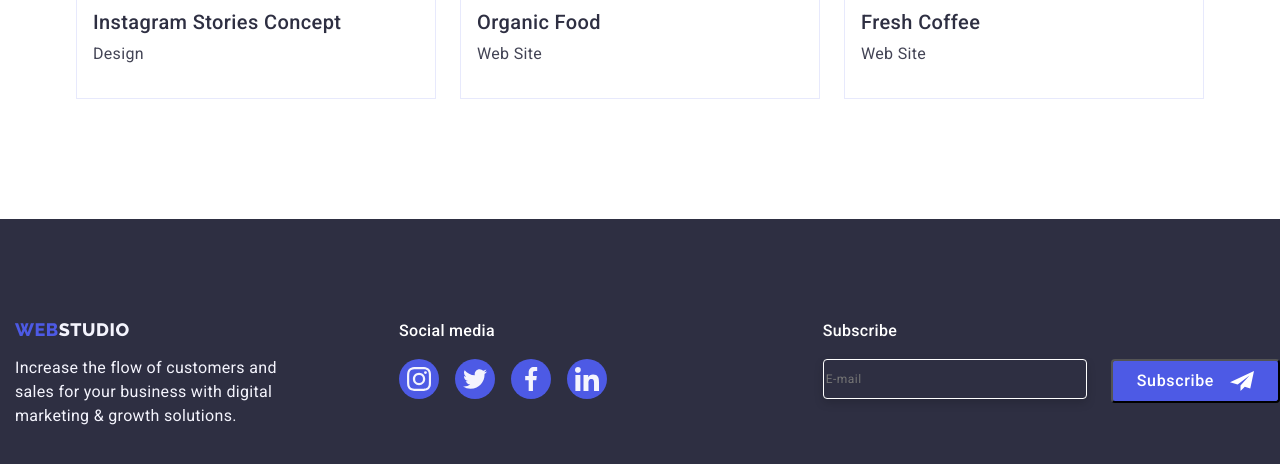
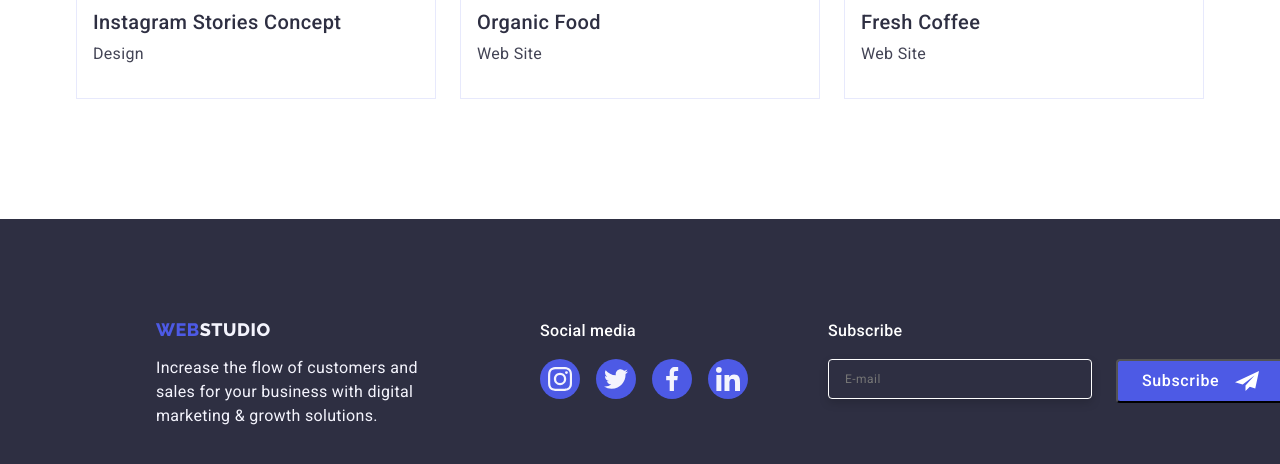
Before and after one commit to Vadimkup21/goit-markup-hw-06, a plain HTML site: page portfolio.html in a window 1280 px wide. Shown: the part 1551-2015 px from the top of the page. Drawn offline with nearby package versions, Linux system fonts and the light colour scheme.

Commit message:
change footer

```diff
--- a/css/styles.css
+++ b/css/styles.css
@@ -560,6 +560,8 @@ img {
   display: flex;
   align-items: baseline;
   gap: 120px;
+  margin-left: 156px;
+  margin-right: 80px;
 }
 /* DZ4 */
 
@@ -817,7 +819,7 @@ input[type="checkbox"]:checked + .checkbox-icon > .icon-checkbox-checked {
   width: 264px;
   height: 40px;
   background-color: var(--color-navy-blue);
-  border: 1px solid #ffffff;
+  border: 1px solid #FFFFFF;
   filter: drop-shadow(0px 4px 4px rgba(0, 0, 0, 0.15));
   border-radius: 4px;
   font-family: "Roboto";
@@ -827,7 +829,8 @@ input[type="checkbox"]:checked + .checkbox-icon > .icon-checkbox-checked {
   line-height: 2;
   align-items: center;
   letter-spacing: 0.04em;
-  color: var(--color-white);
+  padding: 8px 16px;
+
 }
 .subscribe-btn {
   display: flex;
--- a/portfolio.html
+++ b/portfolio.html
@@ -274,7 +274,7 @@
       </section>
     </main>
     <footer class="footer">
-      <div class="footer-networks container">
+      <div class="footer-networks ">
         <div class="footer-container">
           <a href="./index.html" class="footer-logo link"
             >Web<span class="white-logo link">Studio</span></a
```
